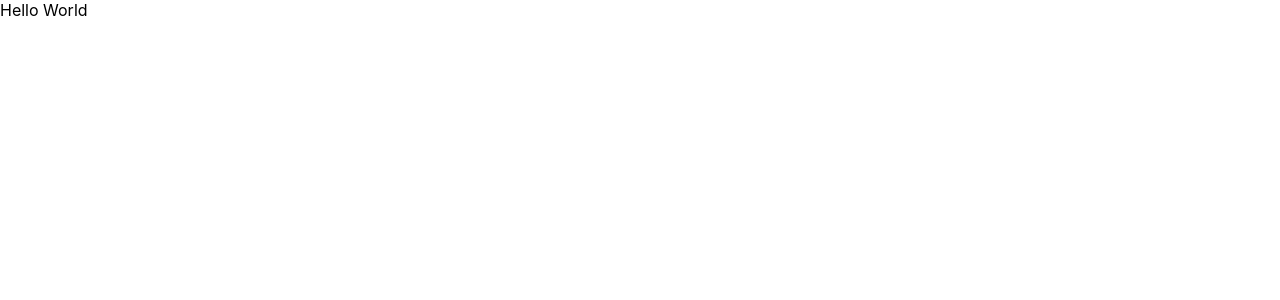
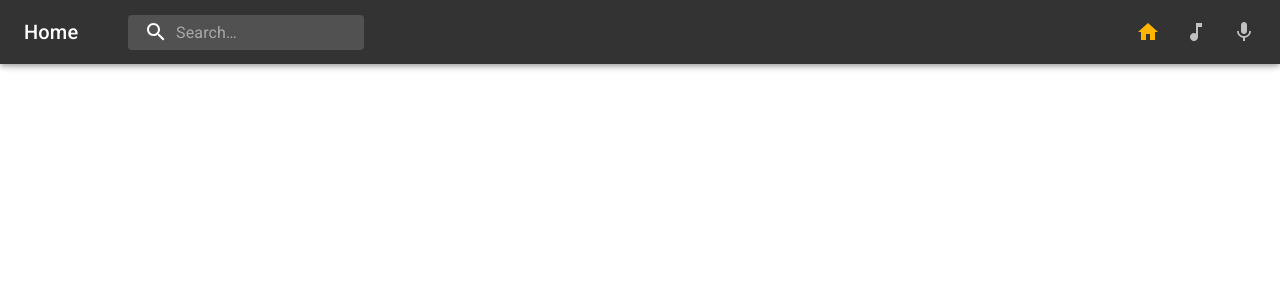
Before and after one commit to toe-pyae-sone-oo/gitabza-ui-material, a React (Create React App) app: page / in a window 1280 px wide. Shown: the top 300 px of the page. Built offline with nearby package versions, Linux system fonts and the light colour scheme.

Commit message:
add Navigation

```diff
--- a/package.json
+++ b/package.json
@@ -3,6 +3,8 @@
   "version": "0.1.0",
   "private": true,
   "dependencies": {
+    "@material-ui/core": "^4.11.0",
+    "@material-ui/icons": "^4.9.1",
     "@testing-library/jest-dom": "^4.2.4",
     "@testing-library/react": "^9.3.2",
     "@testing-library/user-event": "^7.1.2",
--- a/public/index.html
+++ b/public/index.html
@@ -24,6 +24,8 @@
       work correctly both with client-side routing and a non-root public URL.
       Learn how to configure a non-root public URL by running `npm run build`.
     -->
+    <link rel="stylesheet" href="https://fonts.googleapis.com/css?family=Roboto:300,400,500,700&display=swap" />
+    <link rel="stylesheet" href="https://fonts.googleapis.com/icon?family=Material+Icons" />
     <title>React App</title>
   </head>
   <body>
--- a/src/App.js
+++ b/src/App.js
@@ -1,12 +1,27 @@
 import React from 'react'
 import { Switch, Route } from 'react-router-dom'
+import { createMuiTheme } from '@material-ui/core/styles'
+import { ThemeProvider } from '@material-ui/styles';
 import DefaultLayout from './layout/DefaultLayout/DefaultLayout'
 
+const theme = createMuiTheme({
+  palette: {
+    primary: {
+      main: '#ffb400',
+      light: '#ffe7ad'
+    },
+    dark: {
+      main: '#333'
+    },
+    type: 'dark',
+  },
+});
+
 const App = () =>
-  <div className="App">
+  <ThemeProvider theme={theme}>
     <Switch>
       <Route path="/" component={DefaultLayout} />
     </Switch>
-  </div>
+  </ThemeProvider>
 
 export default App
--- /dev/null
+++ b/src/components/Navigation/Navigation.js
@@ -0,0 +1,91 @@
+import React, { useState } from 'react'
+import AppBar from '@material-ui/core/AppBar'
+import BottomNavigation from '@material-ui/core/BottomNavigation'
+import Toolbar from '@material-ui/core/Toolbar'
+import Typography from '@material-ui/core/Typography'
+import InputBase from '@material-ui/core/InputBase'
+import IconButton from '@material-ui/core/IconButton'
+import BottomNavigationAction from '@material-ui/core/BottomNavigationAction'
+import SearchIcon from '@material-ui/icons/Search'
+import HomeIcon from '@material-ui/icons/Home'
+import MusicNoteIcon from '@material-ui/icons/MusicNote'
+import MicIcon from '@material-ui/icons/Mic'
+import useStyles from './NavigationStyle'
+
+const routes = ['Home', 'Chords', 'Artists']
+
+const Navigation = () => {
+  const classes = useStyles()
+  const [currentRoute, setCurrentRoute] = useState(0)
+
+  return (
+    <>
+      <AppBar classes={{ root: classes.appBar }}>
+        <Toolbar>
+          <Typography className={classes.title} variant="h6" noWrap>
+            {routes[currentRoute]}
+          </Typography>
+          <div className={classes.search}>
+            <div className={classes.searchIcon}>
+              <SearchIcon />
+            </div>
+            <InputBase
+              placeholder="Search…"
+              classes={{
+                root: classes.inputRoot,
+                input: classes.inputInput,
+              }}
+              inputProps={{ 'aria-label': 'search' }}
+            />
+          </div>
+          <div className={classes.grow} />
+          <div className={classes.sectionDesktop}>
+            <IconButton
+              onClick={() => setCurrentRoute(0)}
+            >
+              <HomeIcon
+                className={currentRoute === 0
+                  ? classes.navIconActive
+                  : classes.navIcon
+                }
+              />
+            </IconButton>
+            <IconButton
+              onClick={() => setCurrentRoute(1)}
+            >
+              <MusicNoteIcon
+                className={currentRoute === 1
+                  ? classes.navIconActive
+                  : classes.navIcon
+                }
+              />
+            </IconButton>
+            <IconButton
+              edge="end"
+              onClick={() => setCurrentRoute(2)}
+            >
+              <MicIcon
+                className={currentRoute === 2
+                  ? classes.navIconActive
+                  : classes.navIcon
+                }
+              />
+            </IconButton>
+          </div>
+        </Toolbar>
+      </AppBar>
+      <BottomNavigation
+        className={classes.bottomNav}
+        showLabels
+        value={currentRoute}
+        onChange={(e, value) => setCurrentRoute(value)}
+      >
+        <BottomNavigationAction label="Home" icon={<HomeIcon />} />
+        <BottomNavigationAction label="Chords" icon={<MusicNoteIcon />} />
+        <BottomNavigationAction label="Arists" icon={<MicIcon />} />
+      </BottomNavigation>
+    </>
+  )
+}
+
+export default Navigation
--- /dev/null
+++ b/src/components/Navigation/NavigationStyle.js
@@ -0,0 +1,78 @@
+import { fade, makeStyles } from '@material-ui/core/styles'
+
+const useStyles = makeStyles(theme => ({
+  appBar: {
+    backgroundColor: theme.palette.dark.main,
+    color: '#ffffff',
+  },
+  title: {
+    minWidth: 80,
+    display: 'none',
+    [theme.breakpoints.up('sm')]: {
+      display: 'block',
+    },
+  },
+  search: {
+    position: 'relative',
+    borderRadius: theme.shape.borderRadius,
+    backgroundColor: fade(theme.palette.common.white, 0.15),
+    '&:hover': {
+      backgroundColor: fade(theme.palette.common.white, 0.25),
+    },
+    marginLeft: 0,
+    width: '100%',
+    [theme.breakpoints.up('sm')]: {
+      marginLeft: theme.spacing(3),
+      width: 'auto',
+    },
+  },
+  searchIcon: {
+    padding: theme.spacing(0, 2),
+    height: '100%',
+    position: 'absolute',
+    pointerEvents: 'none',
+    display: 'flex',
+    alignItems: 'center',
+    justifyContent: 'center',
+  },
+  inputRoot: {
+    color: 'inherit',
+  },
+  inputInput: {
+    padding: theme.spacing(1, 1, 1, 0),
+    paddingLeft: `calc(1em + ${theme.spacing(4)}px)`,
+    transition: theme.transitions.create('width'),
+    width: '100%',
+    [theme.breakpoints.up('md')]: {
+      width: '20ch',
+    },
+  },
+  sectionDesktop: {
+    display: 'none',
+    [theme.breakpoints.up('md')]: {
+      display: 'flex',
+    },
+  },
+  grow: {
+    flexGrow: 1,
+  },
+  navIcon: {
+    color: '#ffffffb3',
+  },
+  navIconActive: {
+    color: theme.palette.primary.main,
+  },
+  bottomNav: {
+    backgroundColor: theme.palette.dark.main,
+    width: '100%',
+    position: 'fixed',
+    bottom: 0,
+    left: 0,
+    display: 'flex',
+    [theme.breakpoints.up('md')]: {
+      display: 'none',
+    },
+  },
+}))
+
+export default useStyles
--- a/src/layout/DefaultLayout/DefaultLayout.js
+++ b/src/layout/DefaultLayout/DefaultLayout.js
@@ -1,6 +1,12 @@
 import React from 'react'
+import Navigation from '../../components/Navigation/Navigation'
 
-const DefaultLayout = () =>
-  <div>Hello World</div>
+const DefaultLayout = () => {
+  return (
+    <>
+      <Navigation/>
+    </>
+  )
+}
 
 export default DefaultLayout
```
Also changed, not shown: 1 other file (tests, documents, lock files or other folders).
